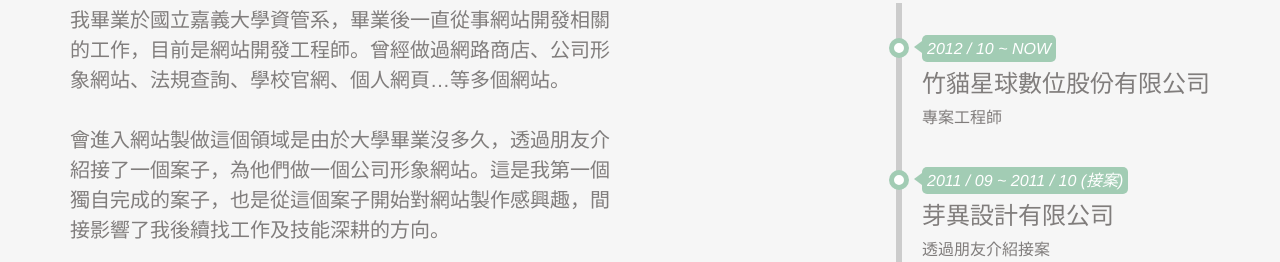
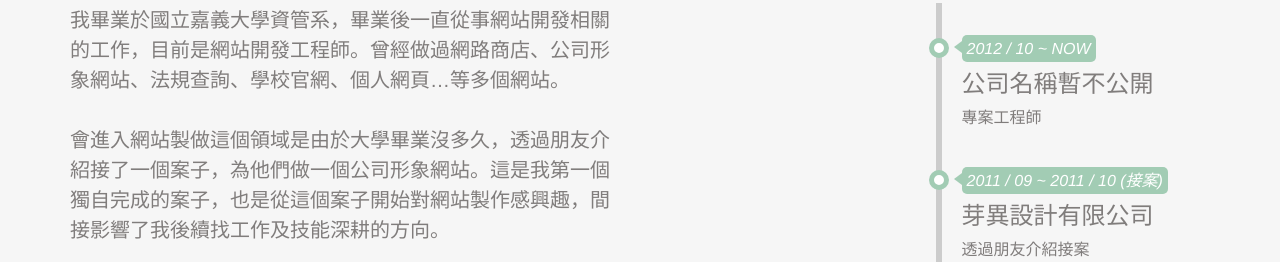
Before and after one commit to jenny05322/jenny05322.github.io, a plain HTML site: page index.html in a window 1280 px wide. Shown: the part 535-797 px from the top of the page. Drawn offline with nearby package versions, Linux system fonts and the light colour scheme.

Commit message:
調整目前公司名稱為不公開

```diff
--- a/index.html
+++ b/index.html
@@ -70,7 +70,7 @@
                         <div class="timeline">
                             <div class="timeline-event">
                                 <em class="event-date">2012 / 10 ~ NOW</em>
-                                <h3 class="event-name">竹貓星球數位股份有限公司</h3>
+                                <h3 class="event-name">公司名稱暫不公開</h3>
                                 <p class="event-description">專案工程師</p>
                             </div>
                             <div class="timeline-event">
```
